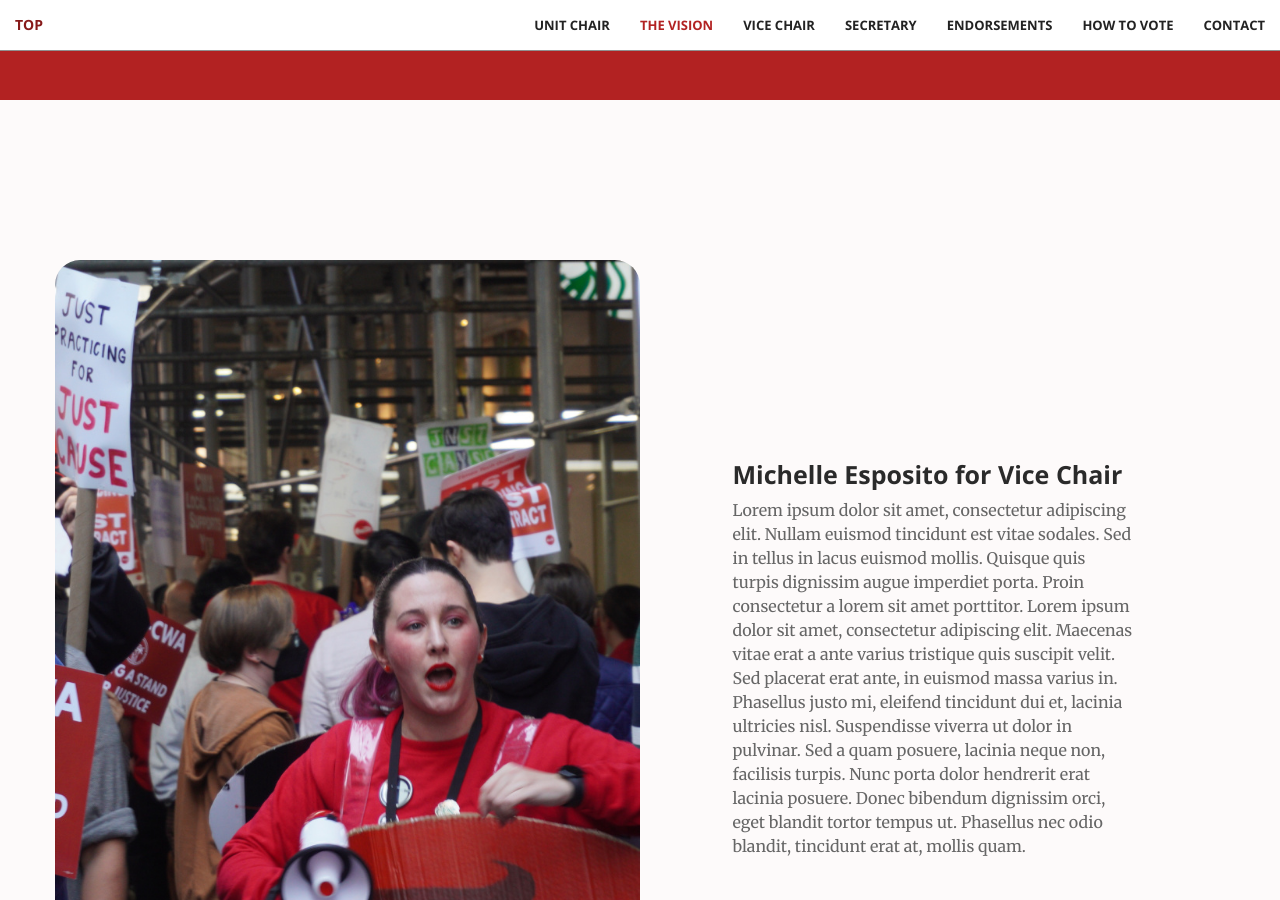
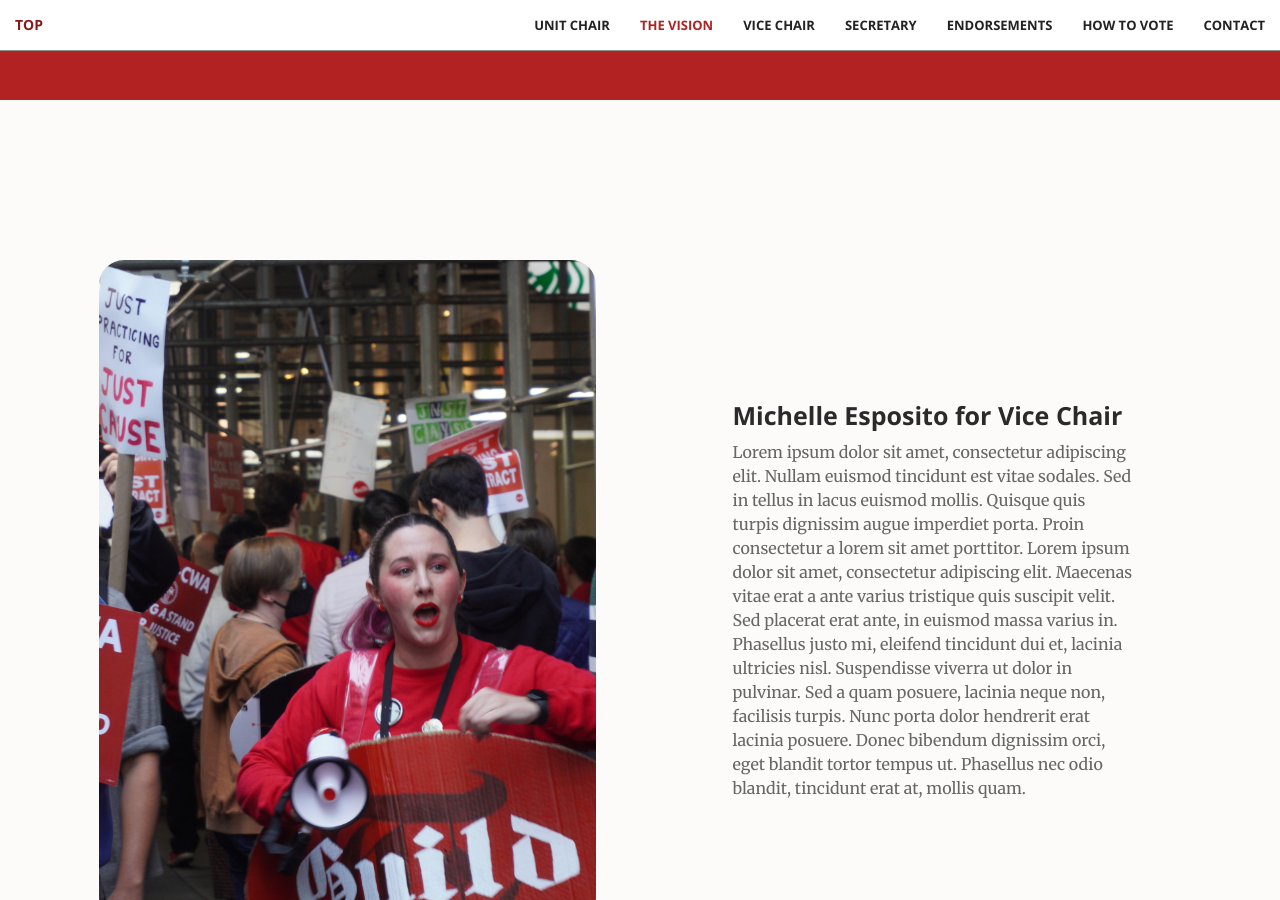
Before and after one commit to viccro/2025-campaign-site-draft, a Jekyll site: the page built from index.html, in a window 1280 px wide and 900 px high, scrolled down 2811 px. Built offline with Jekyll 4.4.1, drawn with Linux system fonts in a browser that asks for light colours.

Commit message:
add size lever for bio img

```diff
--- a/_includes/candidates.html
+++ b/_includes/candidates.html
@@ -6,7 +6,7 @@
             <div class="row no-gutter">
                 <div class="col-md-6 col-sm-12 candidate-column">
                     <a href="#" class="portfolio-box">
-                        <img src="img/candidates/michelle-bio.jpg" class="img-responsive chair-image" alt="TODO" />
+                        <img src="img/candidates/michelle-bio.jpg" class="img-responsive chair-image candidate-bio-image" alt="TODO" />
                     </a>
                 </div>
                 <div class="col-md-6 col-sm-12 candidate-column">
@@ -36,7 +36,7 @@
             <div class="row no-gutter">
                 <div class="col-md-6 col-sm-12 candidate-column">
                     <a href="#" class="portfolio-box">
-                        <img src="img/candidates/vicki-bio.jpg" class="img-responsive chair-image" alt="A white woman in her 30s has bright pink hair pulled back under purple headphones and is wearing a red shirt with the NewsGuild logo. She stands in a cluttered home office, holding a very cute fluffy gray kitten." />
+                        <img src="img/candidates/vicki-bio.jpg" class="img-responsive chair-image candidate-bio-image" alt="A white woman in her 30s has bright pink hair pulled back under purple headphones and is wearing a red shirt with the NewsGuild logo. She stands in a cluttered home office, holding a very cute fluffy gray kitten." />
                     </a>
                 </div>
                 <div class="col-md-6 col-sm-12 candidate-column">
--- a/_sass/_base.scss
+++ b/_sass/_base.scss
@@ -242,6 +242,10 @@ p {
 // Candidate section styles
 .engineer-title {
     color: $theme-primary;
+}
+
+.candidate-bio-image {
+    max-width: 85% !important;
 }
 
 #vice-chair,
```
